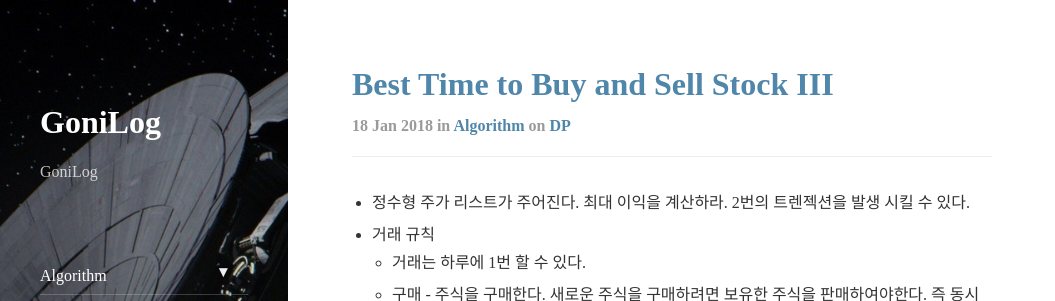
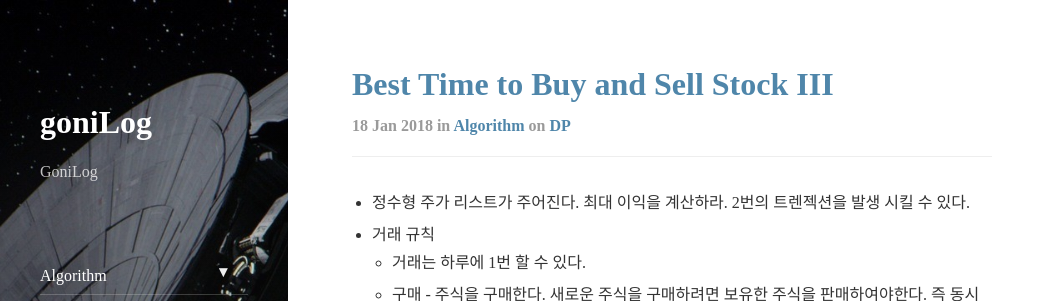
Before and after one commit to gonini/gonini.github.io, a Jekyll site: the page built from index.html, in a window 1280 px wide. Shown: the top 301 px of the page, without its empty margins (0-1055 px from the left). Built offline with Jekyll 4.4.1, drawn with Linux system fonts in a browser that asks for light colours; nearby versions of some CDN libraries; the list of posts is cut into pages by our own code.

```diff
--- a/_config.yml
+++ b/_config.yml
@@ -2,7 +2,7 @@
 #  User configuration
 # -----------------------------------------------------------------------------
 
-title:               GoniLog
+title:               goniLog
 
 # The unique resource location of your page.
 # Set to `https://<username>.github.io` when hosting on GitHub Pages
```
